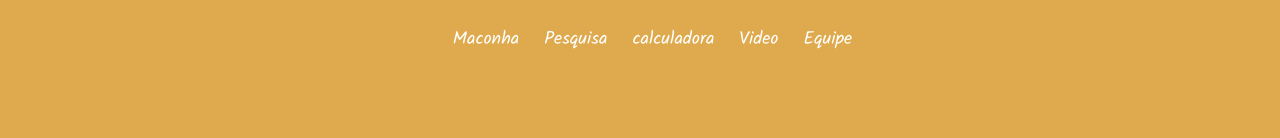
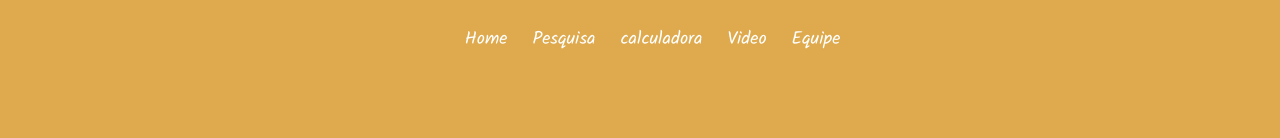
Before and after one commit to victorh21/Saturno-Web_site-sa, a plain HTML site: page index.html in a window 1280 px wide. Shown: the top 138 px of the page. Drawn offline with nearby package versions, Linux system fonts and the light colour scheme.

Commit message:
Update index.html

```diff
--- a/index.html
+++ b/index.html
@@ -20,7 +20,7 @@
             <div class="icon cancel-btn">
               <i class="fas fa-times"></i>
             </div>
-            <li><a href="#HOME">Maconha</a></li>
+            <li><a href="#HOME">Home</a></li>
             <li><a href="#PQS">Pesquisa</a></li>
             <li><a href="#CALCU">calculadora</a></li>
             <li><a href="#VIDEO">Video</a></li>
```
